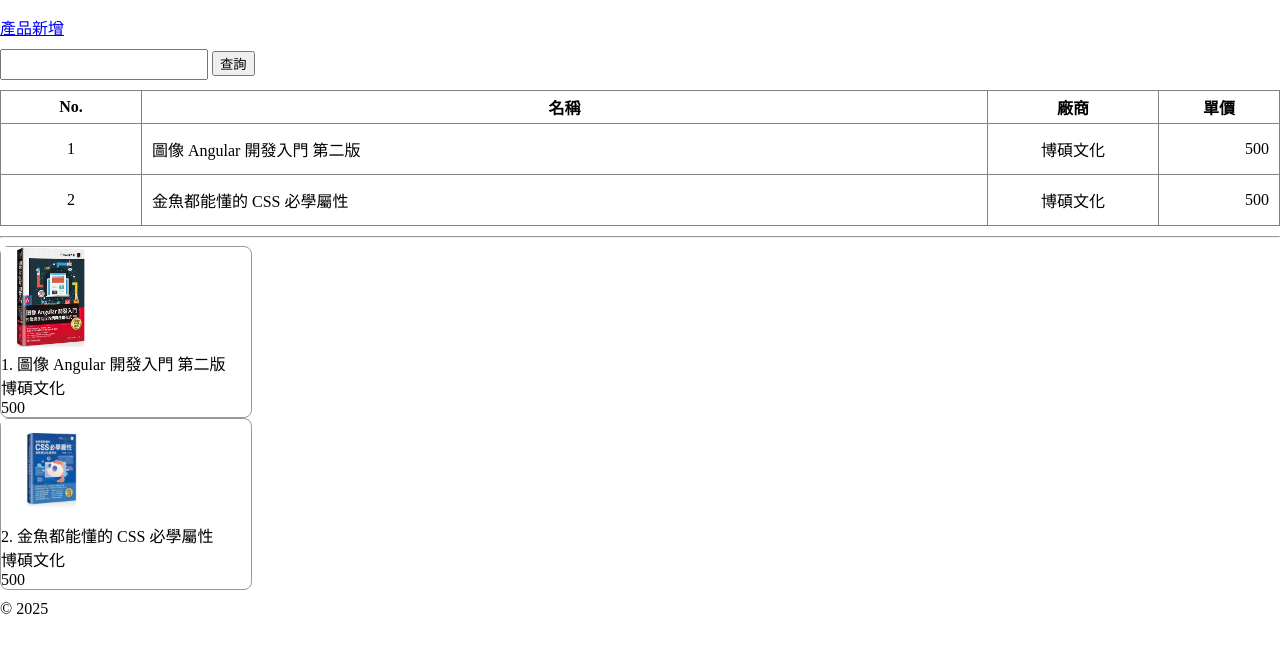
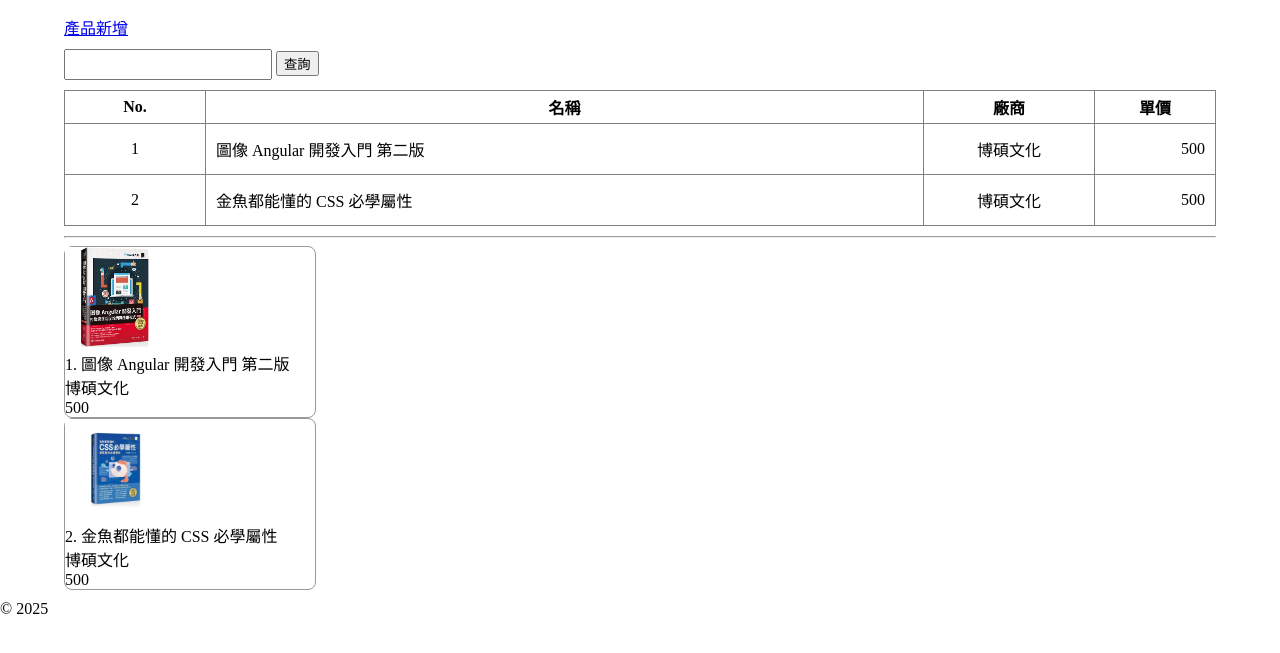
Before and after one commit to ttweew/mcu-114-1-web-13361236, a plain HTML site: page src/index.html in a window 1280 px wide. Shown: the part 49-702 px from the top of the page. Drawn offline with Linux system fonts and the light colour scheme.

Commit message:
feat(css):實作產品顯示區塊置中樣式

```diff
--- a/src/index.css
+++ b/src/index.css
@@ -5,6 +5,11 @@ body {
 
 header {
   text-align: center;
+}
+
+section.body {
+  width: 90%;
+  margin: 0px auto;
 }
 
 nav {
--- a/src/index.html
+++ b/src/index.html
@@ -10,6 +10,7 @@
     <header>
       <h3>電子商網管理後台</h3>
     </header>
+    <section class="body">
       <nav>
         <a href="./form.html">產品新增</a>
       </nav>
@@ -56,6 +57,7 @@
         <div>博碩文化</div>
         <div>500</div>
       </section>
+    </section>
     <footer>© 2025</footer>
   </body>
 </html>
```
Lines whose indentation alone changed are shown as unchanged.
